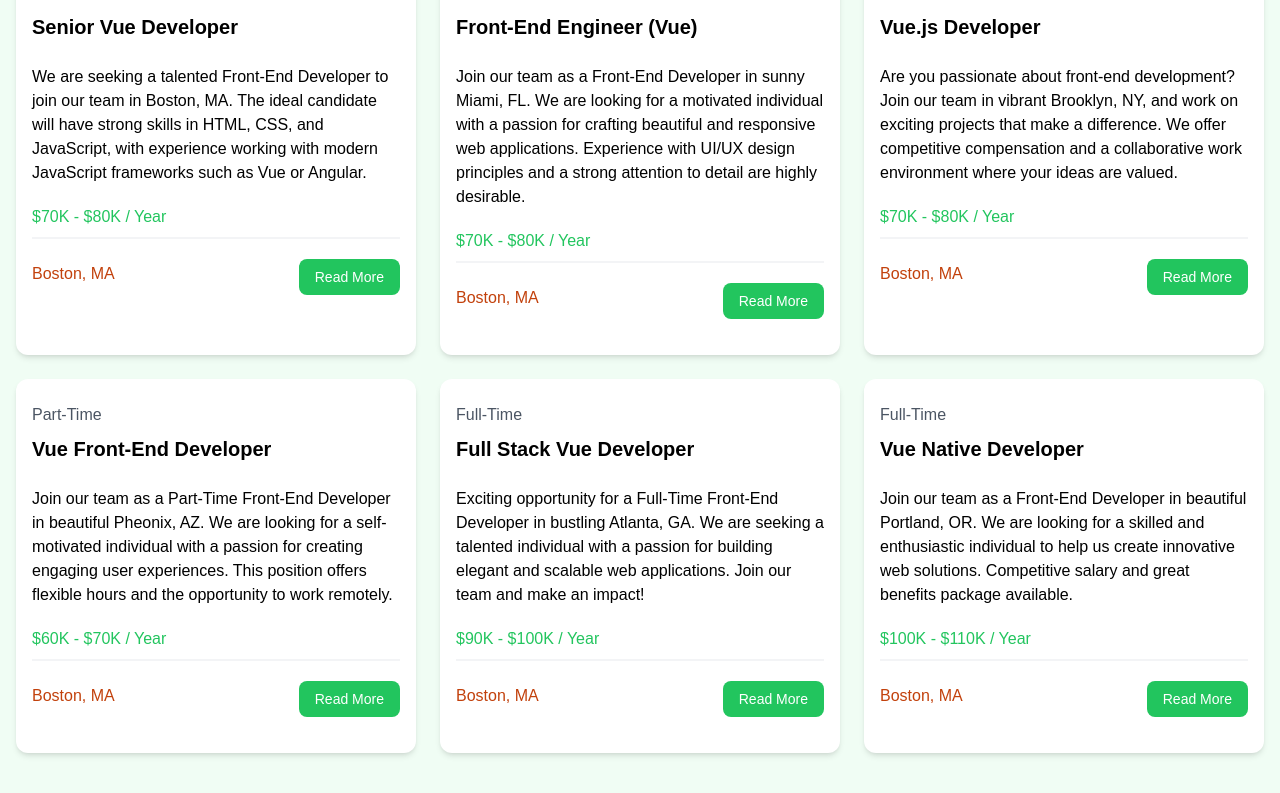
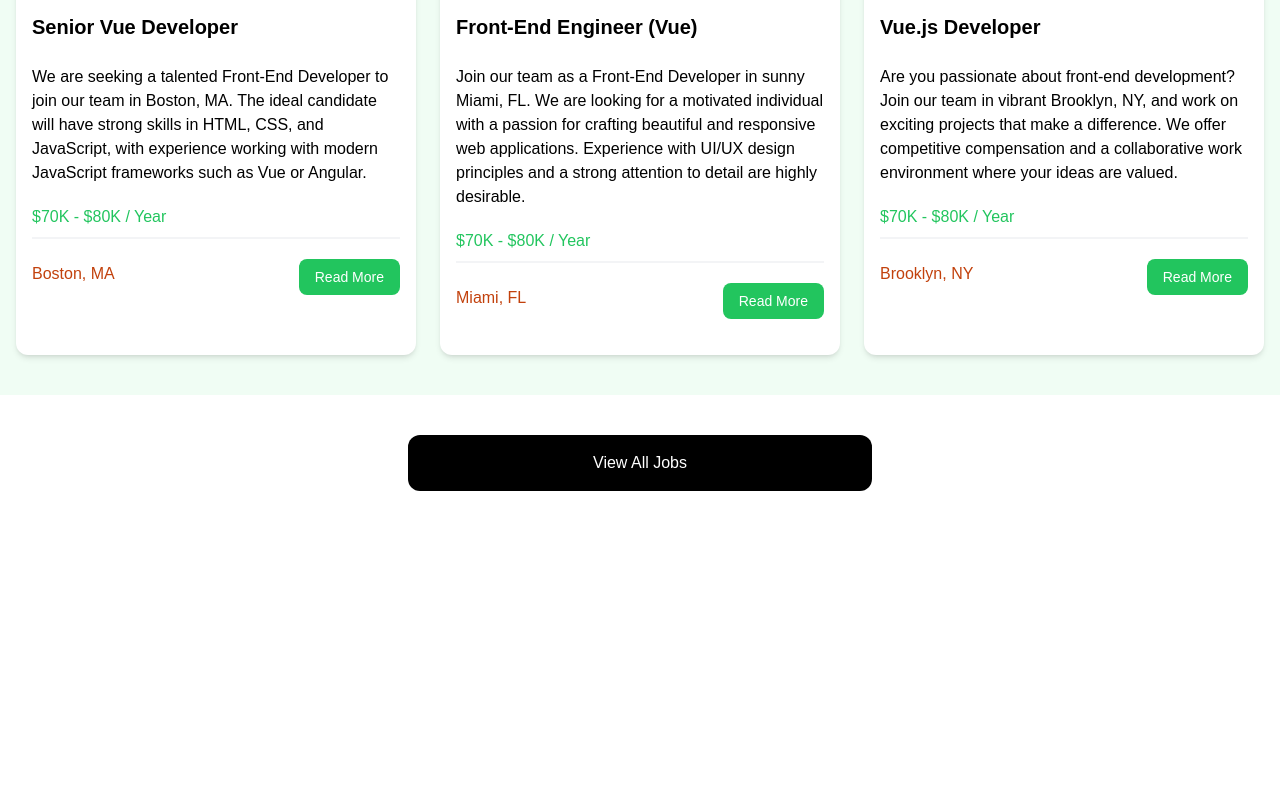
Before and after one commit to Ollatomiwa/Vue-Jobs, a Vue app in the folder joblisting/: page / in a window 1280 px wide. Shown: the part 752-1545 px from the top of the page. After the commit the page ends 1283 px from the top, so only its background shows below. Built offline with nearby package versions, Linux system fonts and the light colour scheme.

Commit message:
limit and show button props added to minimize number of jobs shown

```diff
--- a/joblisting/src/App.vue
+++ b/joblisting/src/App.vue
@@ -11,6 +11,6 @@
     <NavBar/>
     <Hero/>
     <HomeCards/>
-    <JobsListings/>
+    <JobsListings :limit="3" :showButton="true"/>
 
 </template>
--- a/joblisting/src/components/Joblisting.vue
+++ b/joblisting/src/components/Joblisting.vue
@@ -29,10 +29,10 @@
               <div class="flex flex-col lg:flex-row justify-between mb-4">
                 <div class="text-orange-700 mb-3">
                   <i class="fa-solid fa-location-dot text-lg"></i>
-                  Boston, MA
+                  {{job.location}}
                 </div>
                 <a
-                  href="job.html"
+                  :href="'/job/' + job.id"
                   class="h-[36px] bg-green-500 hover:bg-green-600 text-white px-4 py-2 rounded-lg text-center text-sm"
                 >
                   Read More
--- a/joblisting/src/components/JobsListings.vue
+++ b/joblisting/src/components/JobsListings.vue
@@ -1,9 +1,18 @@
 <script setup>
   import Joblisting from './Joblisting.vue';
   import jobData from '../assets/jobs.json';
-  import { ref } from 'vue';
+  import { ref, defineProps } from 'vue';
 
-const jobs  = ref (jobData);
+  defineProps ({
+    limit : Number,
+    showButton: {
+      type: Boolean,
+      default: false
+    }
+
+  });
+
+  const jobs  = ref (jobData);
 
 </script>
 
@@ -15,9 +24,18 @@
           Browse Jobs
         </h2>
         <div class="grid grid-cols-1 md:grid-cols-3 gap-6">
-          <Joblisting v-for="job in jobs":key="jobs.id" :job="job"/>
+          <Joblisting v-for="job in jobs.slice(0, limit || jobs.length)":key="jobs.id" :job="job"/>
          </div>
       </div>
 
+
+    </section>
+
+    <section v-if="showButton" class="m-auto max-w-lg my-10 px-6">
+      <a
+        href="/jobs"
+        class="block bg-black text-white text-center py-4 px-6 rounded-xl hover:bg-gray-700"
+        >View All Jobs</a
+      >
     </section>
 </template>
```
